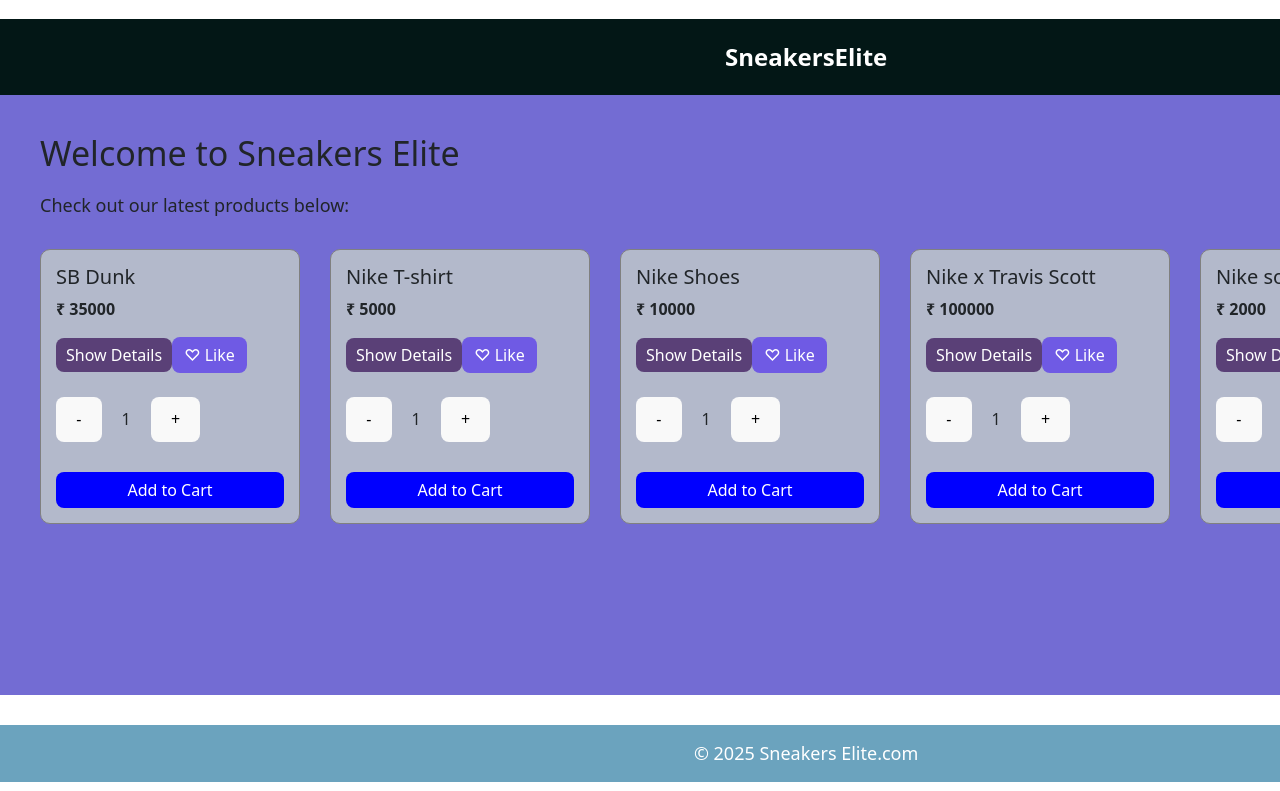
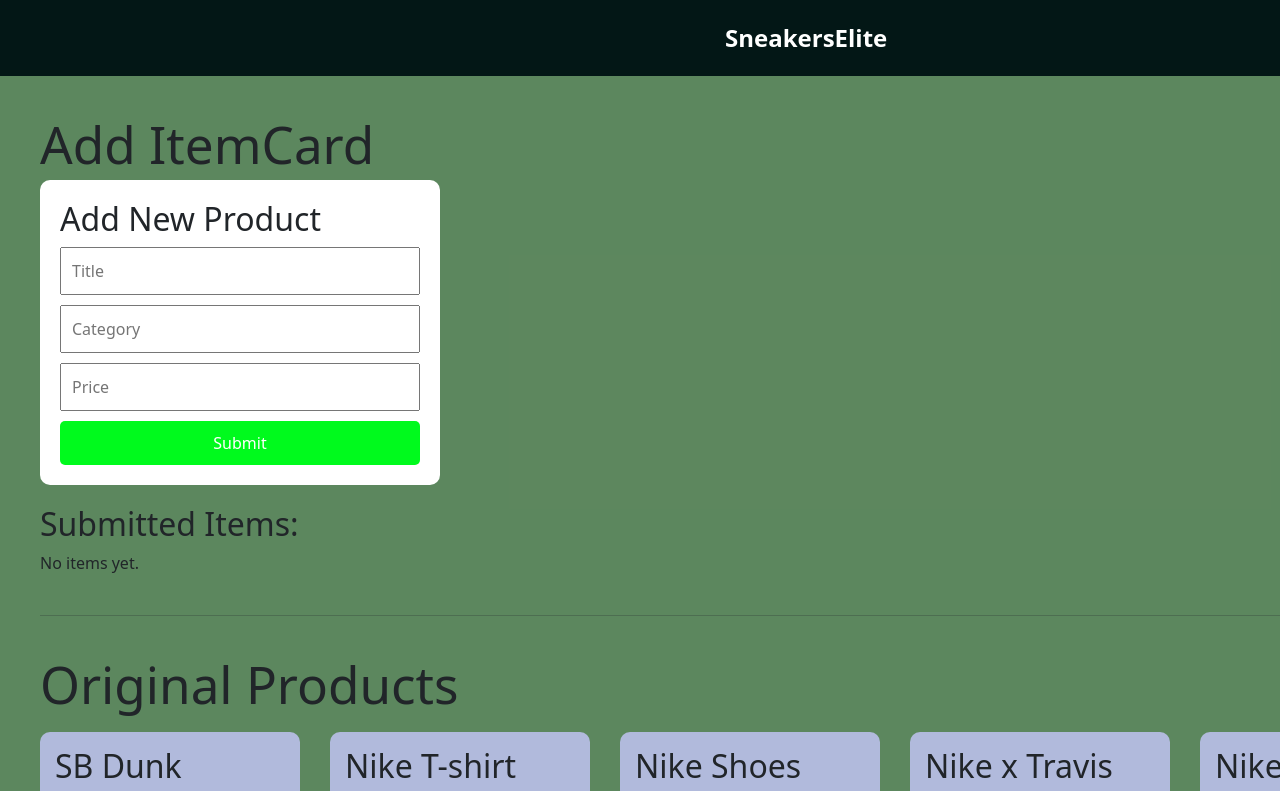
Before and after one commit to Poojan59/ecommerce-frontend, a React (Vite) app in the folder ecommerce-frontend/: page / in a window 1280 px wide. Shown: the top 791 px of the page. Built offline with nearby package versions, Linux system fonts and the light colour scheme.

Commit message:
Completed Week 2 Day 4 - Forms & Lists

```diff
--- a/ecommerce-frontend/src/components/Card.jsx
+++ b/ecommerce-frontend/src/components/Card.jsx
@@ -26,7 +26,7 @@ export default function Card(props) {
         onClick={() => setLiked(!liked)}
         style={{
           padding: "5px 12px",
-          backgroundColor: liked ? "red" : "black",
+          backgroundColor: liked ? "red" : "white",
           color: "white",
           border: "black",
           borderRadius: "10px",
--- a/ecommerce-frontend/src/components/Home.jsx
+++ b/ecommerce-frontend/src/components/Home.jsx
@@ -1,183 +1,254 @@
-import React, { useState  } from "react";
-import Card from "./Card";
+import React, { useState } from "react";
 
 export default function Home() {
   // -----------------------------
-  // Dummy Product Data (Day 2)
+  // Day 2 — Dummy Product Data
   // -----------------------------
   const products = [
-    {
-      title: "SB Dunk ",
-      description: "One of the most best seller",
-      category: "Sneaker",
-      price: "35000",
-    },
-    {
-      title: "Nike T-shirt",
-      description: "A black T-shirt with white Nike logo",
-      category: "Fashion",
-      price: "5000",
-    },
-    {
-      title: "Nike Shoes",
-      description: "Comfortable sports shoes",
-      category: "Sports",
-      price: "10000",
-    },
-    {
-      title: "Nike x Travis Scott",
-      description: "Most hyped Sneakers",
-      category: "Sneaker",
-      price: "100000",
-    },
-     {
-      title: "Nike socks",
-      description: "Pure cotten socks.Pack of 3",
-      category: "Fashion",
-      price: 2000,
-    },
+    { title: "SB Dunk", description: "One of the best sellers", category: "Sneaker", price: "35000" },
+    { title: "Nike T-shirt", description: "Black T-shirt with Nike logo", category: "Fashion", price: "5000" },
+    { title: "Nike Shoes", description: "Comfortable sports shoes", category: "Sports", price: "10000" },
+    { title: "Nike x Travis Scott", description: "Most hyped Sneakers", category: "Sneaker", price: "100000" },
+    { title: "Nike Socks", description: "Pure cotton socks (Pack of 3)", category: "Fashion", price: "2000" },
   ];
 
-  // -------------------------------------
-  // Day 3 — State + Event Handling
-  // -------------------------------------
+  // --------------------------------------
+  // Day 4 — FORM STATES
+  // --------------------------------------
+  const [title, setTitle] = useState("");
+  const [category, setCategory] = useState("");
+  const [price, setPrice] = useState("");
+  const [success, setSuccess] = useState(false);
 
-  // Like button state (one per product)
+  // List of form-submitted items
+  const [items, setItems] = useState([]);
+
+  // --------------------------------------
+  // Handle Form Submit
+  // --------------------------------------
+  const handleSubmit = (e) => {
+    e.preventDefault();
+
+    if (!title || !category || !price) {
+      alert("All fields are required!");
+      return;
+    }
+
+    const newItem = { title, category, price };
+
+    setItems([...items, newItem]);
+
+    // Clear input fields
+    setTitle("");
+    setCategory("");
+    setPrice("");
+
+    // show success msg temporarily
+    setSuccess(true);
+    setTimeout(() => setSuccess(false), 2000);
+  };
+
+  // Delete a single item
+  const deleteItem = (index) => {
+    const updated = [...items];
+    updated.splice(index, 1);
+    setItems(updated);
+  };
+
+  // Clear ALL items
+  const clearAll = () => setItems([]);
+
+  // --------------------------------------
+  // Day 3 States (Like, Expand, Qty, Purchased)
+  // --------------------------------------
   const [likes, setLikes] = useState(Array(products.length).fill(false));
-
-  // Expand/Collapse description
   const [expand, setExpand] = useState(Array(products.length).fill(false));
-
-  // Increment / Decrement quantity
   const [quantity, setQuantity] = useState(Array(products.length).fill(1));
-
-  // Mark as Purchased / Done
   const [purchased, setPurchased] = useState(Array(products.length).fill(false));
 
-  // Toggle Like Button
-  const toggleLike = (index) => {
+  const toggleLike = (i) => {
     const updated = [...likes];
-    updated[index] = !updated[index];
+    updated[i] = !updated[i];
     setLikes(updated);
   };
 
-  // Toggle Expand / Collapse description
-  const toggleExpand = (index) => {
+  const toggleExpand = (i) => {
     const updated = [...expand];
-    updated[index] = !updated[index];
+    updated[i] = !updated[i];
     setExpand(updated);
   };
 
-  // Increase Quantity
-  const incrementQty = (index) => {
+  const incrementQty = (i) => {
     const updated = [...quantity];
-    updated[index] += 1;
+    updated[i] += 1;
     setQuantity(updated);
   };
 
-  // Decrease Quantity
-  const decrementQty = (index) => {
-    if (quantity[index] > 1) {
+  const decrementQty = (i) => {
+    if (quantity[i] > 1) {
       const updated = [...quantity];
-      updated[index] -= 1;
+      updated[i] -= 1;
       setQuantity(updated);
     }
   };
 
-  // Mark Purchase
-  const markPurchased = (index) => {
+  const markPurchased = (i) => {
     const updated = [...purchased];
-    updated[index] = !updated[index];
+    updated[i] = !updated[i];
     setPurchased(updated);
   };
 
+  // ----------------------------------------------------------
+  // UI
+  // ----------------------------------------------------------
   return (
-    <div
+    <div style={{ padding: "40px", backgroundColor: "#316733c9", minHeight: "100vh" }}>
+
+      <h1>Add ItemCard</h1>
+
+      {/* ------------------------- */}
+      {/*        FORM AREA         */}
+      {/* ------------------------- */}
+      <form
+        onSubmit={handleSubmit}
         style={{
-        padding: "40px",
-        backgroundColor: "#736cd3ff",
-        minHeight: "600px",
+          background: "white",
+          padding: "20px",
+          borderRadius: "10px",
+          width: "400px",
+          marginBottom: "20px",
         }}
       >
-      <h1 style={{ fontSize: "34px", marginBottom: "20px" }}>
-        Welcome to Sneakers Elite
-      </h1>
+        <h2>Add New Product</h2>
 
-      <p style={{ fontSize: "18px" }}>
-        Check out our latest products below:
-      </p>
+        <input
+          type="text"
+          placeholder="Title"
+          value={title}
+          onChange={(e) => setTitle(e.target.value)}
+          style={{ width: "100%", padding: "10px", marginBottom: "10px" }}
+        />
 
-      {/* PRODUCT CARDS */}
-      <div style={{ display: "flex", gap: "30px", marginTop: "30px" }}>
-        {products.map((item, index) => (
+        <input
+          type="text"
+          placeholder="Category"
+          value={category}
+          onChange={(e) => setCategory(e.target.value)}
+          style={{ width: "100%", padding: "10px", marginBottom: "10px" }}
+        />
+
+        <input
+          type="number"
+          placeholder="Price"
+          value={price}
+          onChange={(e) => setPrice(Number(e.target.value))}
+          style={{ width: "100%", padding: "10px", marginBottom: "10px" }}
+        />
+
+        <button
+          type="submit"
+          style={{
+            padding: "10px",
+            width: "100%",
+            background: "#00fa1dff",
+            color: "white",
+            border: "none",
+            borderRadius: "5px",
+          }}
+        >
+          Submit
+        </button>
+
+        {success && <p style={{ color: "green" }}>Item added successfully!</p>}
+      </form>
+
+      {/* ------------------------- */}
+      {/*   LIST OF ADDED ITEMS     */}
+      {/* ------------------------- */}
+      <h2>Submitted Items:</h2>
+
+      {items.length === 0 && <p>No items yet.</p>}
+
+      {items.map((item, index) => (
         <div
           key={index}
           style={{
-              width: "260px",
-              border: "1px solid gray",
-              borderRadius: "10px",
-              padding: "15px",
-              backgroundColor: purchased[index] ? "#0df609ff" : "#b3b9cbff",
+            background: "white",
+            padding: "10px",
+            borderRadius: "8px",
+            marginBottom: "10px",
+            width: "350px",
           }}
         >
-            {/* TITLE */}
-            <h2 style={{ fontSize: "20px" }}>{item.title}</h2>
+          <h3>{item.title}</h3>
+          <p>Category: {item.category}</p>
+          <p>Price: ₹ {item.price}</p>
 
-            {/* PRICE */}
-            <p style={{ fontWeight: "bold" }}>₹ {item.price}</p>
-
-            {/* Expand / Collapse */}
           <button
-              onClick={() => toggleExpand(index)}
+            onClick={() => deleteItem(index)}
             style={{
-                backgroundColor: "rgba(77, 46, 107, 0.87)",
+              background: "red",
               color: "white",
               padding: "5px 10px",
               border: "none",
-                marginBottom: "5px",
+              borderRadius: "5px",
             }}
           >
-              {expand[index] ? "Hide Details" : "Show Details"}
+            Delete Item
           </button>
+        </div>
+      ))}
 
-            {expand[index] && (
-              <p style={{ marginBottom: "10px" }}>{item.description}</p>
-            )}
-
-            {/* Like Button */}
+      {items.length > 0 && (
         <button
-              onClick={() => toggleLike(index)}
+          onClick={clearAll}
           style={{
-                backgroundColor: likes[index] ? "#ff4d4d" : "#6f5ae4ff",
-                padding: "6px 12px",
+            padding: "10px",
+            background: "red",
+            color: "white",
             border: "none",
-                marginRight: "10px",
-                color: "white",
-              }}
-            >
-              {likes[index] ? "♥ Liked" : "♡ Like"}
-            </button>
-
-            {/* Quantity Section */}
-            <div style={{ margin: "20px 0" }}>
-              <button onClick={() => decrementQty(index)}>-</button>
-              <span style={{ padding: "0 20px" }}>{quantity[index]}</span>
-              <button onClick={() => incrementQty(index)}>+</button>
-            </div>
-
-            {/* Mark as Purchased */}
-            <button
-              onClick={() => markPurchased(index)}
-              style={{
-                backgroundColor: purchased[index] ? "green" : "blue",
-                padding: "6px 12px",
-                border: "none",
-                color: "white",
-                width: "100%",
+            borderRadius: "5px",
             marginTop: "10px",
           }}
         >
-              {purchased[index] ? "Added to Cart ✓" : "Add to Cart"}
+          Clear All
+        </button>
+      )}
+
+      <hr style={{ margin: "40px 0" }} />
+
+      {/* ------------------------- */}
+      {/*  ORIGINAL PRODUCT CARDS   */}
+      {/* ------------------------- */}
+      <h1>Original Products</h1>
+
+      <div style={{ display: "flex", gap: "30px", marginTop: "20px" }}>
+        {products.map((item, i) => (
+          <div key={i} style={{ width: "260px", background: purchased[i] ? "lightgreen" : "#b1badcff", padding: "15px", borderRadius: "10px" }}>
+            <h2>{item.title}</h2>
+            <p><b>₹ {item.price}</b></p>
+
+            <button onClick={() => toggleExpand(i)}>
+              {expand[i] ? "Hide Details" : "Show Details"}
+            </button>
+
+            {expand[i] && <p>{item.description}</p>}
+
+            <button onClick={() => toggleLike(i)}>
+              {likes[i] ? "♥ Liked" : "♡ Like"}
+            </button>
+
+            <div style={{ marginTop: "10px" }}>
+              <button onClick={() => decrementQty(i)}>-</button>
+              <span style={{ padding: "0 10px" }}>{quantity[i]}</span>
+              <button onClick={() => incrementQty(i)}>+</button>
+            </div>
+
+            <button
+              onClick={() => markPurchased(i)}
+              style={{ marginTop: "10px", width: "100%" }}
+            >
+              {purchased[i] ? "Added ✓" : "Add to Cart"}
             </button>
           </div>
         ))}
--- a/ecommerce-frontend/src/components/LikeButton.jsx
+++ b/ecommerce-frontend/src/components/LikeButton.jsx
@@ -8,8 +8,8 @@ export default function LikeButton() {
       onClick={() => setLiked(!liked)}
       style={{
         padding: "10px 20px",
-        background: liked ? "red" : "#ddd",
-        color: liked ? "white" : "black",
+        background: liked ? "red" : "#cd3434ff",
+        color: liked ? "red" : "red",
         borderRadius: "8px",
         cursor: "pointer"
       }}
```
Also changed, not shown: ecommerce-frontend/src/components/ItemCard.jsx (added, +29 -0 lines), ecommerce-frontend/src/components/Form.jsx (added). Lines whose indentation alone changed are shown as unchanged.
